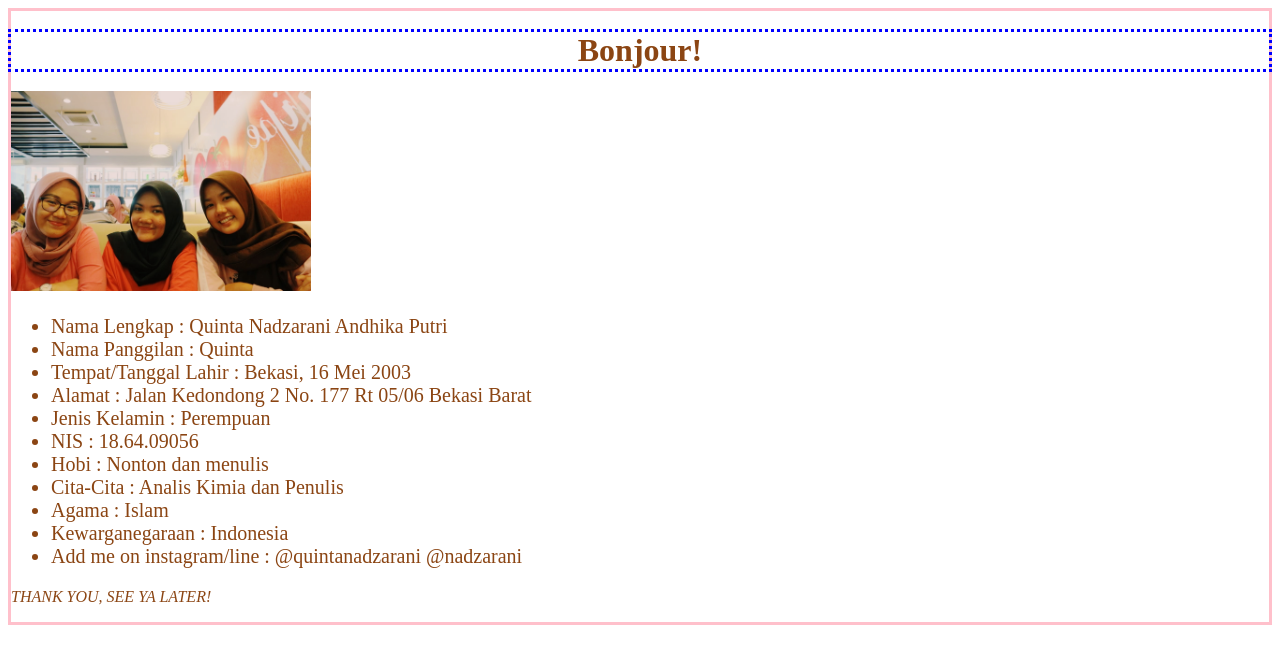
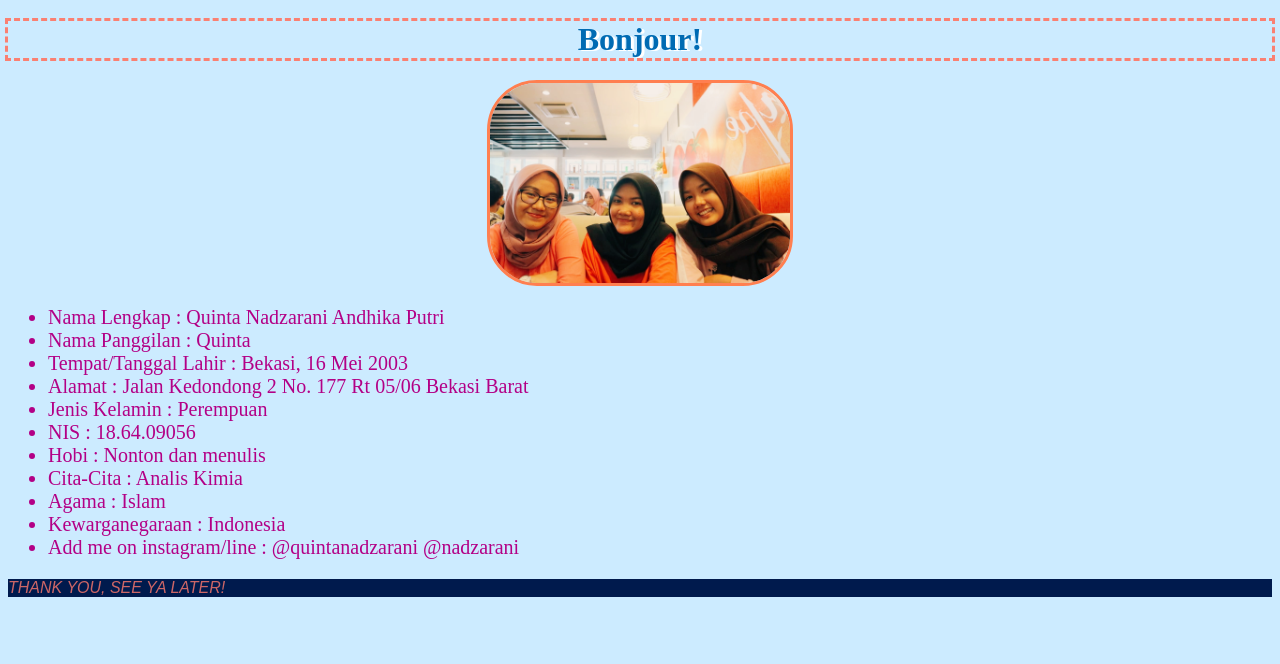
Before and after one commit to quintanadzarani/quintanadzarani.github.io, a plain HTML site: page index.html in a window 1280 px wide. Drawn offline with Linux system fonts and the light colour scheme.

Commit message:
Add files via upload

```diff
--- /dev/null
+++ b/index.css
@@ -0,0 +1,28 @@
+body {
+	background-color: #ccebff;}
+
+
+
+h1{text-align: center;color: #d65cad;
+outline-style: groove; outline-color: white;
+}
+
+
+p{
+	color: #b8b8ff; font-family: sans-serif; font-style: normal; background-color: #001a4d;
+}
+
+
+h2{
+	text-align: center;color: #66b3ff;
+}
+
+
+
+
+img{width: 10 ;
+border-radius: 50px; border: solid coral;
+height: 100;
+margin-left: auto;
+margin-right: auto; display: block;
+}
--- a/index.html
+++ b/index.html
@@ -2,18 +2,19 @@
 <html>
 <head>
 	<title>11.5-Quinta Nadzarani</title>
+	<link rel="stylesheet" type="text/css" href="index.css">
 </head>
 <style>
-	h1 {outline-style: dotted; outline-color : blue} h1 {text-shadow: 3px 1px white;} h1 {text-align: center;} h1 {color:SaddleBrown;}
-	p {color:SaddleBrown;} p {font-style : oblique ;}
-	ul {color:SaddleBrown;}
+	h1 {outline-style: dashed; outline-color : salmon} h1 {text-shadow: 3px 1px white;} h1 {text-align: center;} h1 {color: #006bb3;}
+	p {color: #cc6666;} p {font-style : oblique;}
+	ul {color: #b30086;}
 	ul {font-size: 20px}
-	body {px; color: pink; text-shadow: 2px 2px white; border-style: solid; background-image: url() background-repeat: no-repeat;background-attachment: fixed;background-size: cover;:}
+	body {px; color: pink; background-image: url() background-repeat: no-repeat;background-attachment: fixed;background-size: cover;}
 
 </style>
 <body>
 	<h1>Bonjour!</h1>
-	<img src="3.png" width="300" height="200">
+	<img src="css12345.jpg" width="300" height="200">
 <ul>
 	<li>Nama Lengkap 				: Quinta Nadzarani Andhika Putri</li>
 	<li>Nama Panggilan 				: Quinta</li>
@@ -22,7 +23,7 @@
 	<li>Jenis Kelamin 				: Perempuan</li>
 	<li>NIS 						: 18.64.09056</li>
 	<li>Hobi 						: Nonton dan menulis</li>
-	<li>Cita-Cita 					: Analis Kimia dan Penulis</li>
+	<li>Cita-Cita 					: Analis Kimia</li>
 	<li>Agama					: Islam</li>
 	<li>Kewarganegaraan				: Indonesia</li>
 	<li>Add me on instagram/line	: @quintanadzarani @nadzarani</li>
```
Also changed, not shown: css12345.jpg (added).
